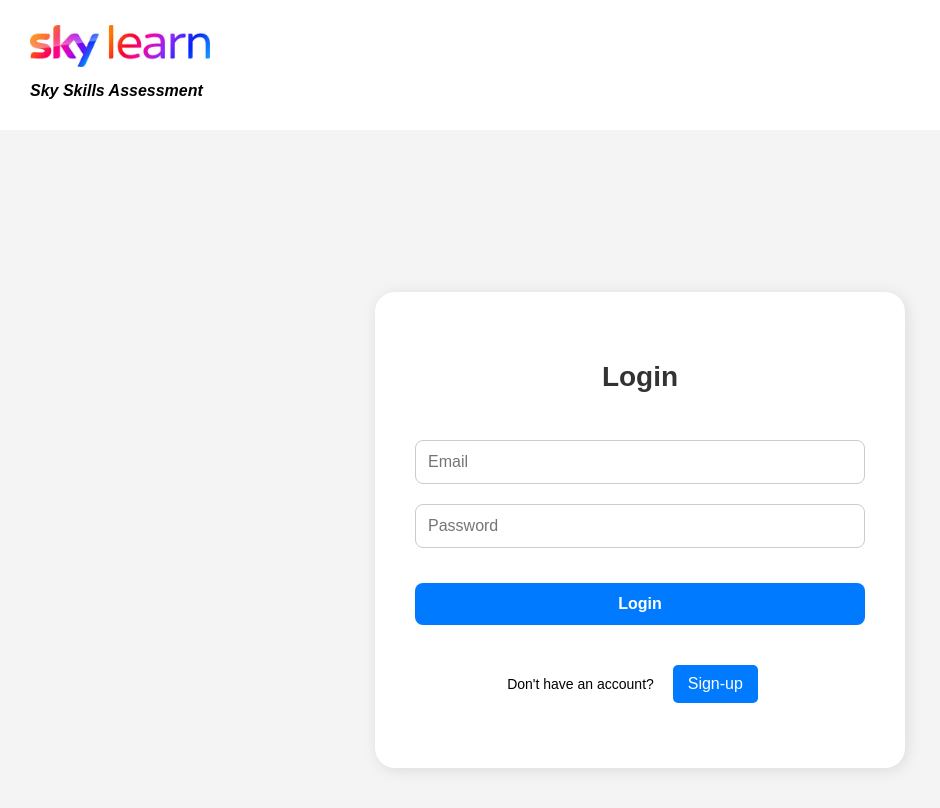
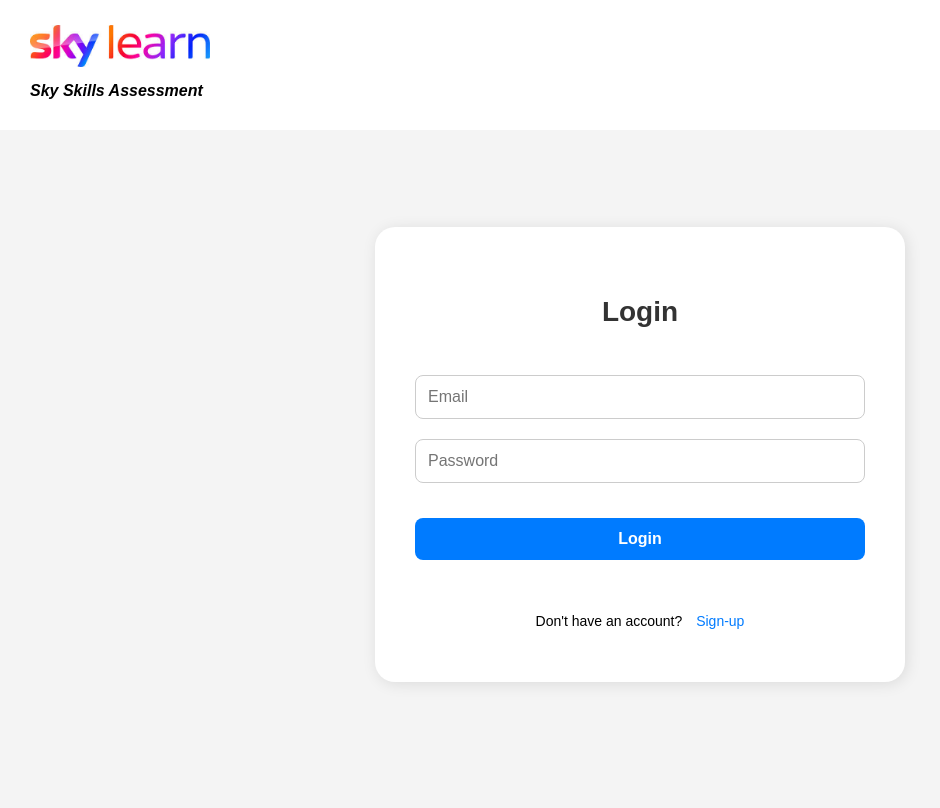
Before and after one commit to kjartan3/Sky-Skills-Assessment, a React (Create React App) app in the folder frontend/: page /auth in a window 1280 px wide. Shown: the top 808 px of the page, without its empty margins (0-940 px from the left). Built offline with nearby package versions, Linux system fonts and the light colour scheme.

Commit message:
styling changes for login/signup

```diff
--- a/frontend/src/components/Auth/LoginForm.jsx
+++ b/frontend/src/components/Auth/LoginForm.jsx
@@ -67,7 +67,7 @@ const LoginForm = ({ onAuthSuccess, toggleForm }) => {
 
                 <p>
                     Don't have an account?{" "}
-                    <button type="button" onClick={toggleForm}>
+                    <button className="sign-up-button" type="button" onClick={toggleForm}>
                         Sign-up
                     </button>
                 </p>
--- a/frontend/src/components/Auth/Register.css
+++ b/frontend/src/components/Auth/Register.css
@@ -19,6 +19,7 @@
     box-shadow: 2px 2px 15px rgba(0, 0, 0, 0.1);
     width: 100%;
     max-width: 450px;
+    margin-bottom: 150px;
 }
 
 .form-button {
@@ -69,8 +70,9 @@
 
 .signup-form button[type='submit']:hover,
 .login-form button[type='submit']:hover {
-    background-color: #0056b3;
+    background-color: #004a99;
 }
+
 
 /* Error message */
 .signup-form p,
@@ -87,18 +89,18 @@
     color: #333;
 }
 
-.auth-container > p button {
-    background: none;
+.auth-container p button {
+    all: unset;
+    font-family: inherit;
+    font-size: inherit;
     color: #007bff;
-    border: none;
-    font-weight: bold;
+    font-weight: 500; /* Reserve space with mid-weight */
     cursor: pointer;
-    font-size: 16px;
-    margin-left: 5px;
-    text-decoration: underline;
-
+    margin-top: 25px;
+    margin-left: 10px;
+    transition: color 0.2s ease;
 }
 
-.auth-container > p button:hover {
-    color: #0056b3;
+.auth-container p button:hover {
+    color: #004a99;
 }
```
